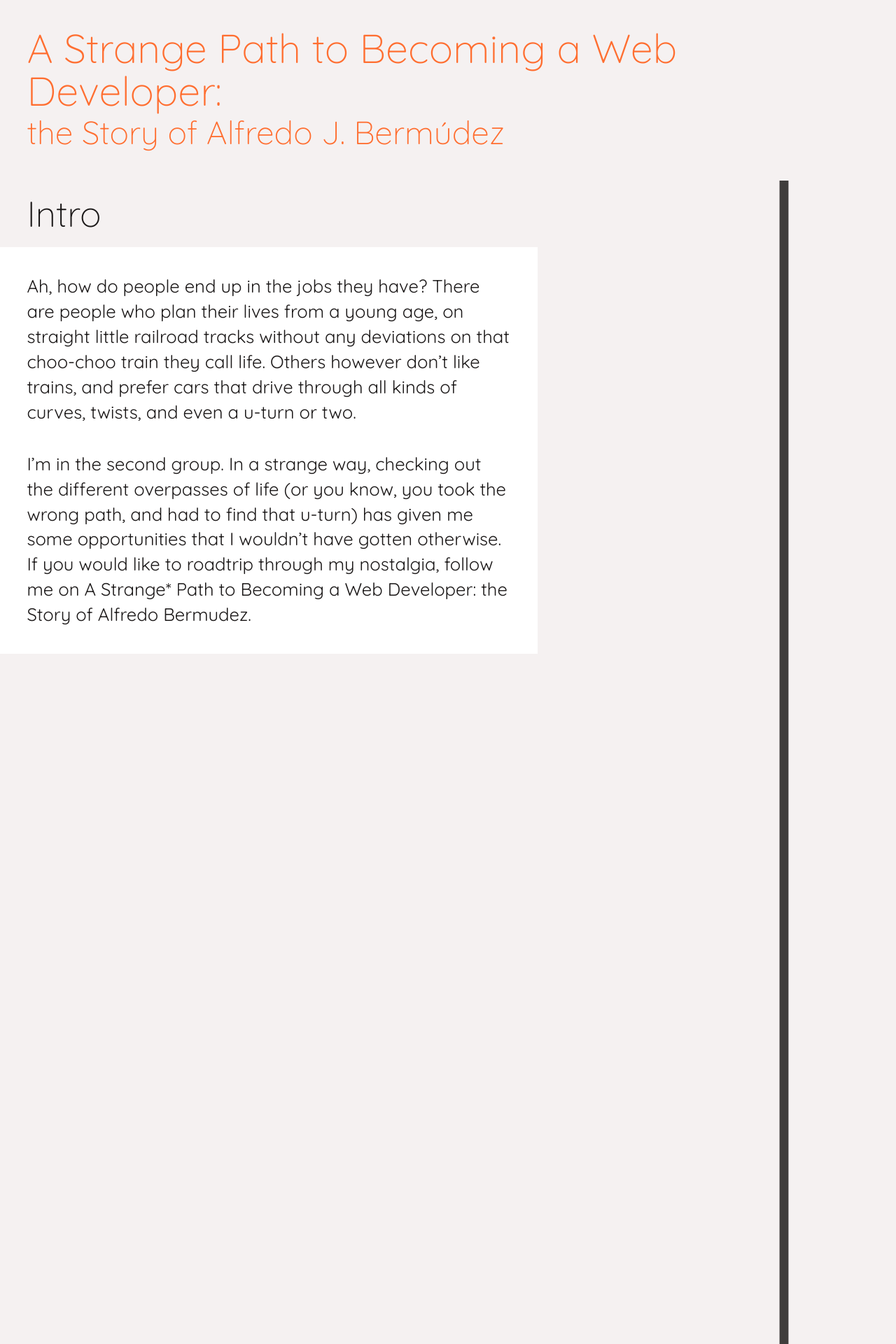
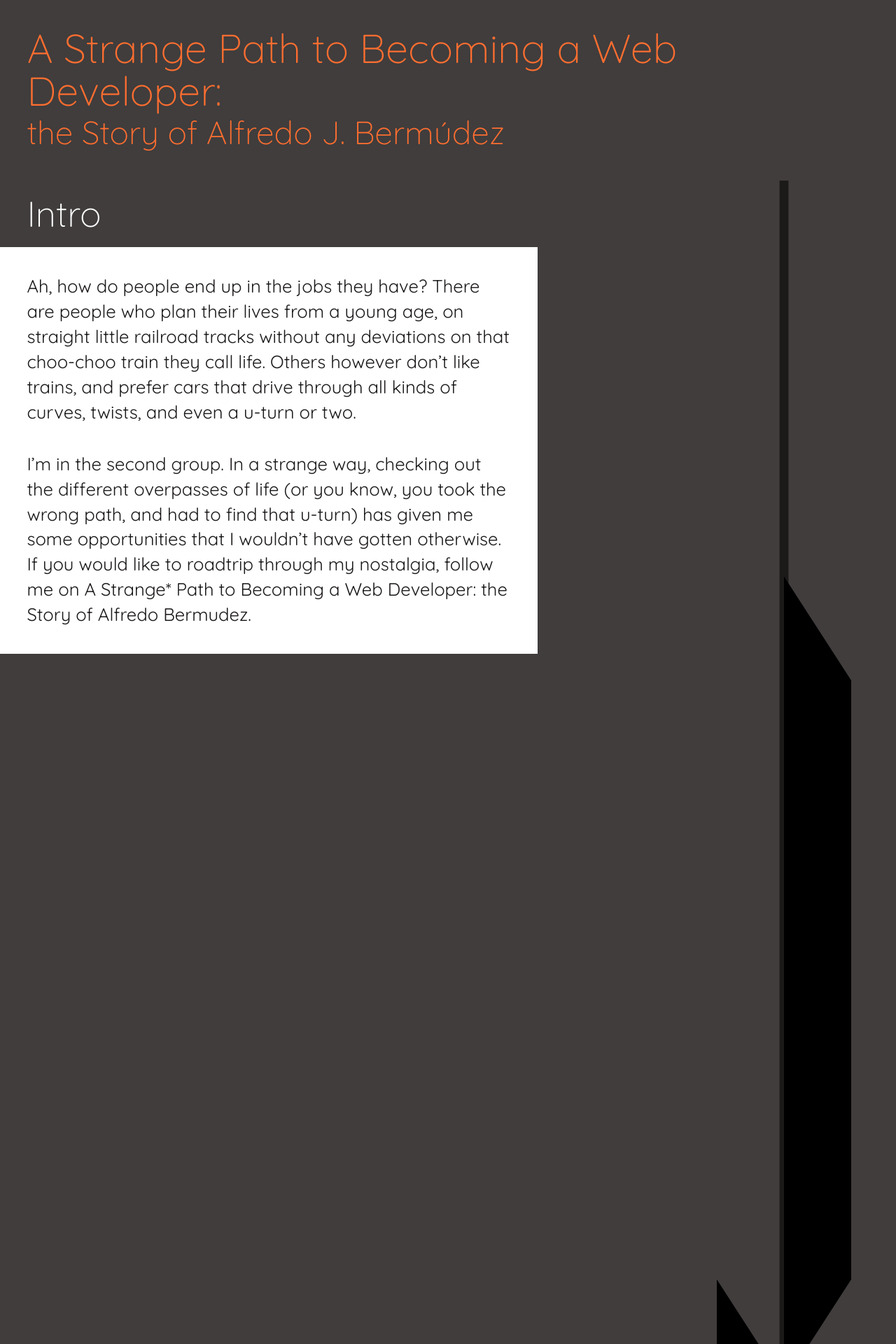
Before and after one commit to ajbh87/portfolio, a Jekyll site: the page built from index.html, in a window 1280 px wide. Shown: the top 1920 px of the page at 70% size. Built offline with Jekyll 4.4.1, drawn with Linux system fonts in a browser that asks for light colours.

Commit message:
Style changes

```diff
--- a/_sass/_home.scss
+++ b/_sass/_home.scss
@@ -51,7 +51,8 @@
 
     padding: ($spacing-unit / 2) $spacing-unit;
 
-    background: $grey-color-lighter;
+    background: $background-color;
+    color: #fff;
 
     transition: opacity .8s ease(out-quad);
     opacity: 0;
@@ -156,10 +157,10 @@
   }
   &__straight {
     fill: none;
-    stroke: $grey-color;
+    stroke: $grey-color-dark;
     stroke-miterlimit: 10;
   }
-  &__line {
+  &__path {
     $length: 285; // pre calculated unsing  path.getTotalLength() in chrome
     fill: none;
     stroke: $primary;
@@ -321,13 +322,10 @@
     font-size: .8rem;
     line-height: 1rem;
 
-    transition: opacity .5s ease(out-quad);
-//      transform .25s ease(out-quad);
+    transition:
+      opacity .5s ease(out-quad),
+      transform .25s ease(out-quad);
     opacity: 1;
-
-    .expand & {
-      transition: transform .25s ease(out-quad);
-    }
 
     &.fade {
       opacity: 0;
--- a/css/main.scss
+++ b/css/main.scss
@@ -36,13 +36,12 @@
 $secondary-light: #30FFE3;
 
 $text-color: $grey-color-dark;
-$background-color: $grey-color-lighter;
+$background-color: $grey-color;
 
 // Width of the content area
 $content-width: 1200px;
 
 $menu-transition: .5s ease-out;
-
 
 $ease: (
   in-quad:      cubic-bezier(0.550,  0.085, 0.680, 0.530),
```
